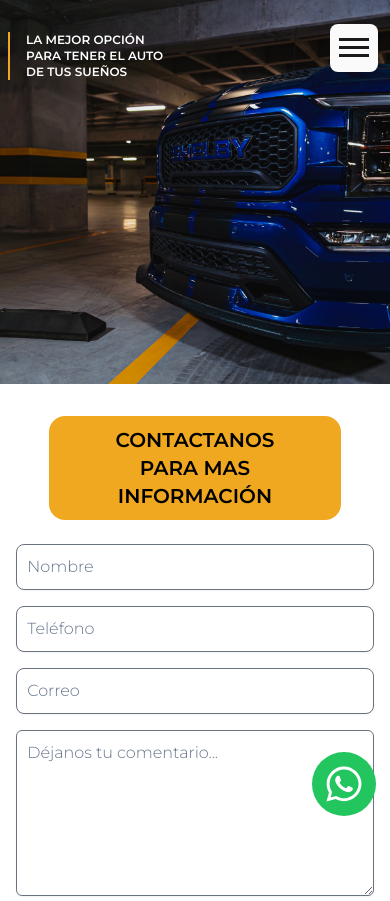
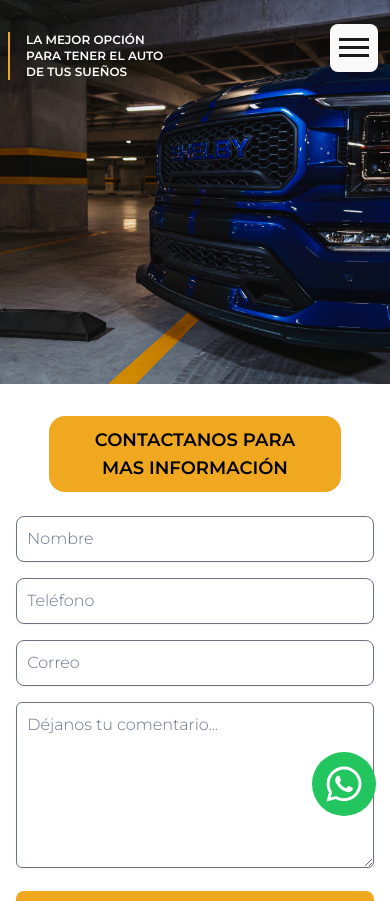
Before and after one commit to FranciscoSaldivar21/black-diamond, a React (Vite) app: page /contact in a window 390 px wide. Shown: the top 901 px of the page. Built offline with nearby package versions, Linux system fonts and the light colour scheme; what tailwindcss-animated would draw is missing.

Commit message:
Contact page title updated

```diff
--- a/src/BlackDiamond/contact/components/Form.jsx
+++ b/src/BlackDiamond/contact/components/Form.jsx
@@ -47,7 +47,7 @@ export const Form = () => {
 
   return (
     <div className="py-8 w-full justify-center flex flex-col items-center">
-      <h2 className="w-9/12 text-xl lg:w-7/12 lg:text-2xl uppercase py-2.5 px-10 text-center bg-lightGold rounded-2xl font-bold">
+      <h2 className="w-9/12 text-lg md:text-xl lg:w-7/12 lg:text-2xl uppercase py-2.5 px-10 text-center bg-lightGold rounded-2xl font-bold">
         Contactanos para mas información
       </h2>
       <div className="pt-6 mx-auto w-11/12 lg:w-4/6">
```
